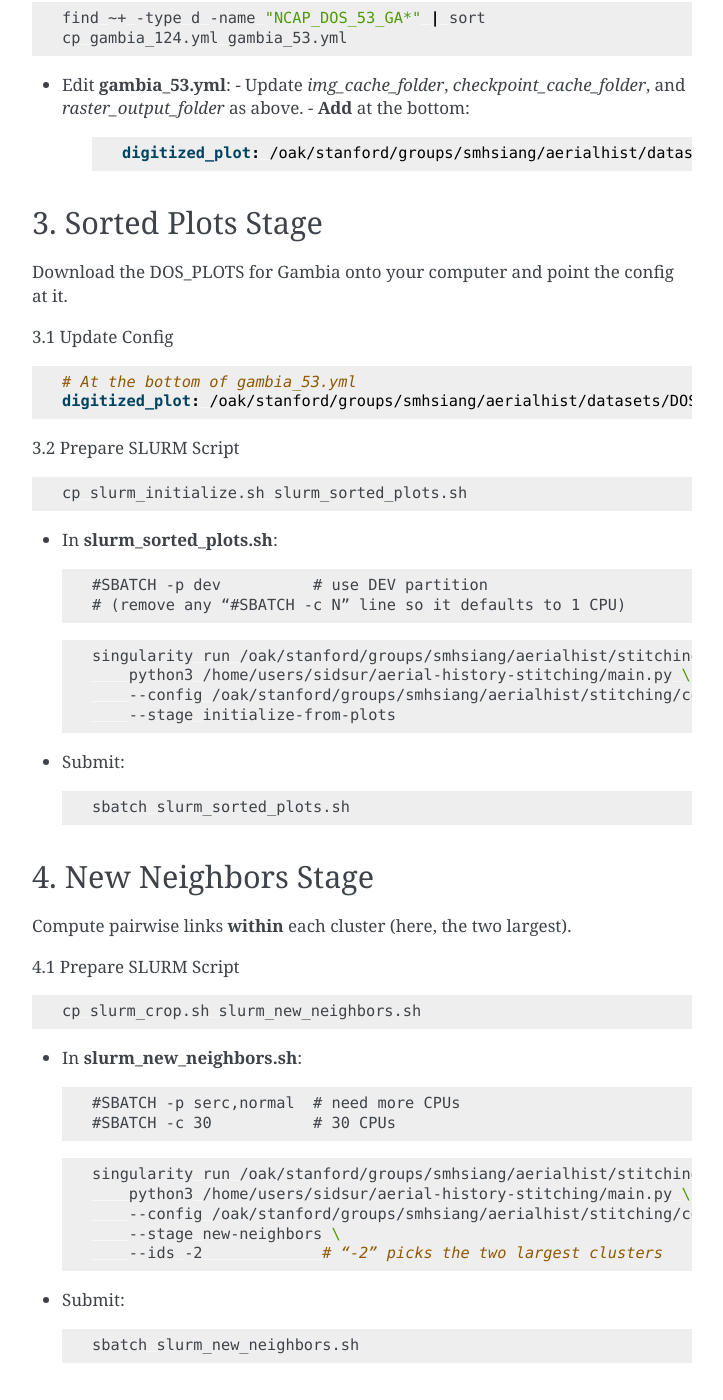
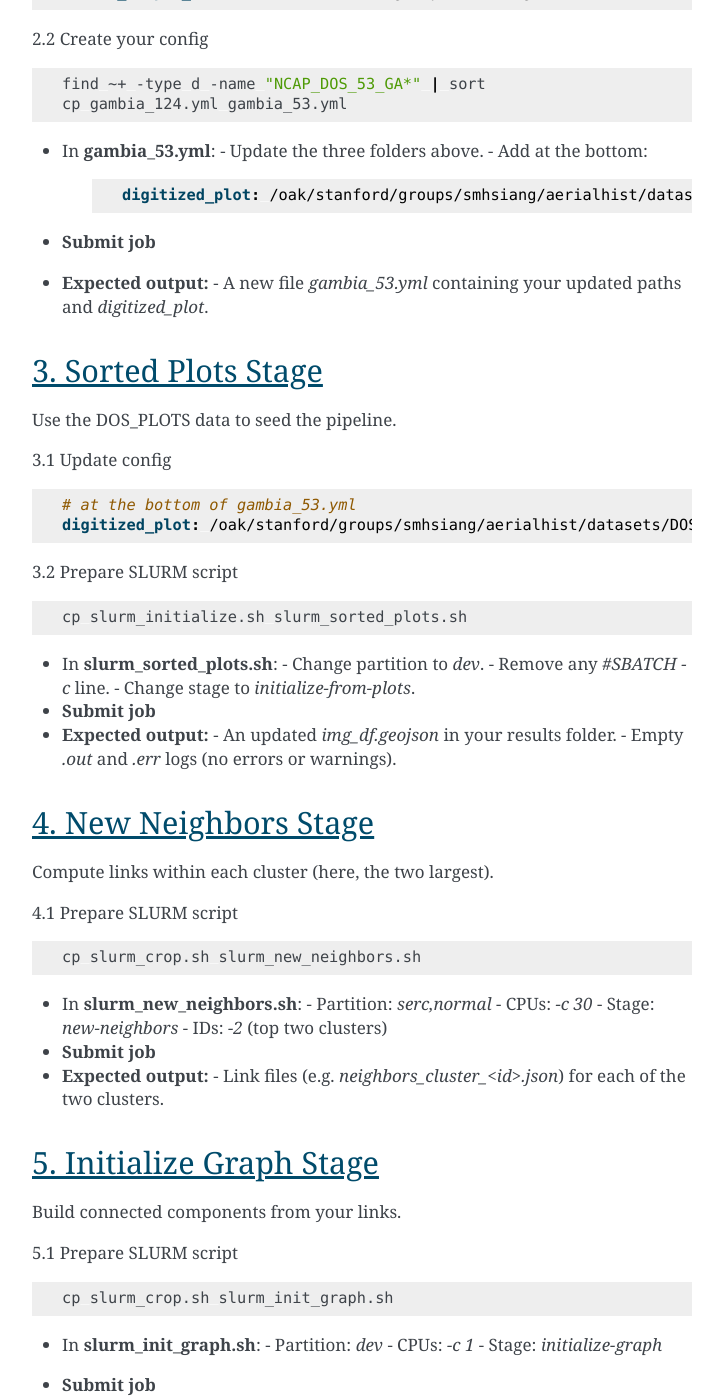
Before and after one commit to sidsuresh7/GPLTest, a Sphinx documentation site: the page built from docs/stages.rst, in a window 1280 px wide and 1400 px high, scrolled down 839 px. Shown: the whole window, without its empty margins (388-1111 px from the left). Built offline with Sphinx 7.4.7, drawn with Linux system fonts in a browser that asks for light colours; some of the changed text lies outside the part shown.

Commit message:
more refined

````diff
--- a/docs/stages.rst
+++ b/docs/stages.rst
@@ -1,4 +1,3 @@
-```rst
 .. contents::
    :local:
    :depth: 2
@@ -10,306 +9,229 @@ User Step By Step Guide
 1. Inspect the Dataset Spreadsheet
 ----------------------------------
 - Open the “DataSet” spreadsheet.
-- Understand that each row represents one ground survey (a plot of land the British government surveyed).
-- Note that the “Sorted plots” tab shows maps with the plane’s flight trajectory overlaid on each plot.
+- Each row is one ground survey (a British government plot).
+- The “Sorted plots” tab shows the flight trajectory over each plot.
 
 2. Create a Configuration File
 ------------------------------
-A configuration (YAML) file tells the pipeline:
-- Where to find the raw images.
-- Where to save intermediate caches and final outputs.
+A YAML file tells the pipeline:
+- Where to find raw images.
+- Where to save caches and final outputs.
 
 2.1 Example Paths
 
 .. code-block:: yaml
 
-   # Path to store downloaded/cached image features
    img_cache_folder: /scratch/groups/smhsiang/ahp/stitching/cache/Zambia/c82e/SURF
-
-   # Path to store intermediate checkpoints
    checkpoint_cache_folder: /oak/stanford/groups/smhsiang/aerialhist/stitching/results/Zambia/c82e
-
-   # Path to write the final stitched raster output
    raster_output_folder: /oak/stanford/groups/smhsiang/aerialhist/stitching/results/Zambia/c82e
 
-2.2 Create Your New Config
+2.2 Create your config
 
 .. code-block:: bash
 
    find ~+ -type d -name "NCAP_DOS_53_GA*" | sort
    cp gambia_124.yml gambia_53.yml
 
-- Edit **gambia_53.yml**:
-  - Update `img_cache_folder`, `checkpoint_cache_folder`, and `raster_output_folder` as above.
-  - **Add** at the bottom:
+- In **gambia_53.yml**:
+  - Update the three folders above.
+  - Add at the bottom:
 
     .. code-block:: yaml
 
        digitized_plot: /oak/stanford/groups/smhsiang/aerialhist/datasets/scan_lines/Gambia/Gambia_scan_lines.csv
 
+- **Submit job**
+
+- **Expected output:**
+  - A new file `gambia_53.yml` containing your updated paths and `digitized_plot`.
+
 3. Sorted Plots Stage
 ---------------------
-Download the DOS_PLOTS for Gambia onto your computer and point the config at it.
+Use the DOS_PLOTS data to seed the pipeline.
 
-3.1 Update Config
+3.1 Update config
 
 .. code-block:: yaml
 
-   # At the bottom of gambia_53.yml
+   # at the bottom of gambia_53.yml
    digitized_plot: /oak/stanford/groups/smhsiang/aerialhist/datasets/DOS_PLOTS/Gambia
 
-3.2 Prepare SLURM Script
+3.2 Prepare SLURM script
 
 .. code-block:: bash
 
    cp slurm_initialize.sh slurm_sorted_plots.sh
 
 - In **slurm_sorted_plots.sh**:
+  - Change partition to `dev`.
+  - Remove any `#SBATCH -c` line.
+  - Change stage to `initialize-from-plots`.
 
-  .. code-block:: text
+- **Submit job**
 
-     #SBATCH -p dev          # use DEV partition
-     # (remove any “#SBATCH -c N” line so it defaults to 1 CPU)
-
-  .. code-block:: bash
-
-     singularity run /oak/stanford/groups/smhsiang/aerialhist/stitching/containers/surf_ceres.sif \
-         python3 /home/users/sidsur/aerial-history-stitching/main.py \
-         --config /oak/stanford/groups/smhsiang/aerialhist/stitching/config/Gambia/gambia_53.yml \
-         --stage initialize-from-plots
-
-- Submit:
-
-  .. code-block:: bash
-
-     sbatch slurm_sorted_plots.sh
+- **Expected output:**
+  - An updated `img_df.geojson` in your results folder.
+  - Empty `.out` and `.err` logs (no errors or warnings).
 
 4. New Neighbors Stage
 ----------------------
-Compute pairwise links **within** each cluster (here, the two largest).
+Compute links within each cluster (here, the two largest).
 
-4.1 Prepare SLURM Script
+4.1 Prepare SLURM script
 
 .. code-block:: bash
 
    cp slurm_crop.sh slurm_new_neighbors.sh
 
 - In **slurm_new_neighbors.sh**:
+  - Partition: `serc,normal`
+  - CPUs: `-c 30`
+  - Stage: `new-neighbors`
+  - IDs: `-2`  (top two clusters)
 
-  .. code-block:: text
+- **Submit job**
 
-     #SBATCH -p serc,normal  # need more CPUs
-     #SBATCH -c 30           # 30 CPUs
-
-  .. code-block:: bash
-
-     singularity run /oak/stanford/groups/smhsiang/aerialhist/stitching/containers/surf_ceres.sif \
-         python3 /home/users/sidsur/aerial-history-stitching/main.py \
-         --config /oak/stanford/groups/smhsiang/aerialhist/stitching/config/Gambia/gambia_53.yml \
-         --stage new-neighbors \
-         --ids -2             # “-2” picks the two largest clusters
-
-- Submit:
-
-  .. code-block:: bash
-
-     sbatch slurm_new_neighbors.sh
+- **Expected output:**
+  - Link files (e.g. `neighbors_cluster_<id>.json`) for each of the two clusters.
 
 5. Initialize Graph Stage
 --------------------------
-Use the computed links to create connected components.
+Build connected components from your links.
 
-5.1 Prepare SLURM Script
+5.1 Prepare SLURM script
 
 .. code-block:: bash
 
    cp slurm_crop.sh slurm_init_graph.sh
 
 - In **slurm_init_graph.sh**:
+  - Partition: `dev`
+  - CPUs: `-c 1`
+  - Stage: `initialize-graph`
 
-  .. code-block:: text
+- **Submit job**
 
-     #SBATCH -p dev         # lightweight—DEV partition
-     #SBATCH -c 1           # 1 CPU
-
-  .. code-block:: bash
-
-     singularity run /oak/stanford/groups/smhsiang/aerialhist/stitching/containers/surf_ceres.sif \
-         python3 /home/users/sidsur/aerial-history-stitching/main.py \
-         --config /oak/stanford/groups/smhsiang/aerialhist/stitching/config/Gambia/gambia_53.yml \
-         --stage initialize-graph
-
-- Submit:
-
-  .. code-block:: bash
-
-     sbatch slurm_init_graph.sh
+- **Expected output:**
+  - `img_df.geojson` updated with:
+    - `cluster_id` for each image (≥ 0 or –1)
+    - `global_trans` and `geometry` fields
 
 6. Optimize Links Stage
--------------------------
-Collect and cache links for joint optimization (here cluster 0).
+-----------------------
+Gather and cache links for joint optimization (cluster 0).
 
-6.1 Prepare SLURM Script
+6.1 Prepare SLURM script
 
 .. code-block:: bash
 
    cp slurm_init_graph.sh slurm_opt_links.sh
 
 - In **slurm_opt_links.sh**:
+  - Partition: `dev`
+  - CPUs: `-c 1`
+  - Stage: `optimize-links`
+  - IDs: `0`  (or `--topn 1`)
 
-  .. code-block:: text
+- **Submit job**
 
-     #SBATCH -p dev
-     #SBATCH -c 1
-
-  .. code-block:: bash
-
-     singularity run /oak/stanford/groups/smhsiang/aerialhist/stitching/containers/surf_ceres.sif \
-         python3 /home/users/sidsur/aerial-history-stitching/main.py \
-         --config /oak/stanford/groups/smhsiang/aerialhist/stitching/config/Gambia/gambia_53.yml \
-         --stage optimize-links \
-         --ids 0              # or “--topn 1” for largest cluster
-
-- Submit:
-
-  .. code-block:: bash
-
-     sbatch slurm_opt_links.sh
+- **Expected output:**
+  - A cache file like `optimize_links_cluster_0.pickle` in your results folder.
 
 7. Ceres-Opt Stage
---------------------
-Run joint optimization of camera positions.
+------------------
+Run the joint optimization.
 
-7.1 Prepare SLURM Script
+7.1 Prepare SLURM script
 
 .. code-block:: bash
 
    cp slurm_opt_links.sh slurm_ceres_opt.sh
 
 - In **slurm_ceres_opt.sh**:
+  - Partition: `serc,normal`
+  - CPUs: `-c 30`
+  - Stage: `ceres-opt`
+  - IDs: `0`
 
-  .. code-block:: text
+- **Submit job**
 
-     #SBATCH -p serc,normal
-     #SBATCH -c 30
-
-  .. code-block:: bash
-
-     singularity run /oak/stanford/groups/smhsiang/aerialhist/stitching/containers/surf_ceres.sif \
-         python3 /home/users/sidsur/aerial-history-stitching/main.py \
-         --config /oak/stanford/groups/smhsiang/aerialhist/stitching/config/Gambia/gambia_53.yml \
-         --stage ceres-opt \
-         --ids 0
-
-- Submit:
-
-  .. code-block:: bash
-
-     sbatch slurm_ceres_opt.sh
+- **Expected output:**
+  - Optimized parameters file, e.g. `ceres_opt_results_cluster_0.json`.
 
 8. Generate GeoTIFF Stage
---------------------------
-Build a quick mosaic to inspect.
+-------------------------
+Create a quick preview mosaic.
 
-8.1 Prepare SLURM Script
+8.1 Prepare SLURM script
 
 .. code-block:: bash
 
    cp slurm_ceres_opt.sh slurm_geotiff.sh
 
 - In **slurm_geotiff.sh**:
+  - Partition: `serc,normal`
+  - CPUs: `-c 30`
+  - Stage: `generate-geotiff`
+  - `--output-gsd 10`  (10 m/pixel)
 
-  .. code-block:: text
+- **Submit job**
 
-     #SBATCH -p serc,normal
-     #SBATCH -c 30
-
-  .. code-block:: bash
-
-     singularity run /oak/stanford/groups/smhsiang/aerialhist/stitching/containers/surf_ceres.sif \
-         python3 /home/users/sidsur/aerial-history-stitching/main.py \
-         --config /oak/stanford/groups/smhsiang/aerialhist/stitching/config/Gambia/gambia_53.yml \
-         --stage generate-geotiff \
-         --output-gsd 10      # 10 m/pixel for quick preview
-
-- Submit:
-
-  .. code-block:: bash
-
-     sbatch slurm_geotiff.sh
+- **Expected output:**
+  - A preview GeoTIFF (e.g. `mosaic_10m.tif`) in your results folder.
 
 9. Constrained Optimization Stage
-----------------------------------
+---------------------------------
 Refine with ground control points (GCP).
 
-9.1 Update Config
+9.1 Update config
 
 .. code-block:: yaml
 
-   # At bottom of gambia_53.yml
+   # at the bottom of gambia_53.yml
    gcp_file: /path/to/Gambia/Gambia_gcp_points.csv
 
-9.2 Prepare SLURM Script
+9.2 Prepare SLURM script
 
 .. code-block:: bash
 
    cp slurm_geotiff.sh slurm_constrained_opt.sh
 
 - In **slurm_constrained_opt.sh**:
+  - Partition: `serc,normal`
+  - CPUs: `-c 30`
+  - Stage: `constrained-opt`
+  - IDs: `0`
 
-  .. code-block:: text
+- **Submit job**
 
-     #SBATCH -p serc,normal
-     #SBATCH -c 30
-
-  .. code-block:: bash
-
-     singularity run /oak/stanford/groups/smhsiang/aerialhist/stitching/containers/surf_ceres.sif \
-         python3 /home/users/sidsur/aerial-history-stitching/main.py \
-         --config /oak/stanford/groups/smhsiang/aerialhist/stitching/config/Gambia/gambia_53.yml \
-         --stage constrained-opt \
-         --ids 0
-
-- Submit:
-
-  .. code-block:: bash
-
-     sbatch slurm_constrained_opt.sh
+- **Expected output:**
+  - A new optimized parameters file with GCPs applied, e.g. `ceres_opt_gcp_cluster_0.json`.
 
 10. High-Resolution Mosaic Generation
 -------------------------------------
-Produce the final, fine-scale raster (1 m/pixel).
+Produce the final 1 m/pixel mosaic.
 
-10.1 Prepare SLURM Script
+10.1 Prepare SLURM script
 
 .. code-block:: bash
 
    cp slurm_constrained_opt.sh slurm_final_geotiff.sh
 
 - In **slurm_final_geotiff.sh**:
+  - Partition: `serc,normal`
+  - CPUs: `-c 30`
+  - Stage: `generate-geotiff`
+  - `--output-gsd 1`  (1 m/pixel)
 
-  .. code-block:: text
+- **Submit job**
 
-     #SBATCH -p serc,normal
-     #SBATCH -c 30
-
-  .. code-block:: bash
-
-     singularity run /oak/stanford/groups/smhsiang/aerialhist/stitching/containers/surf_ceres.sif \
-         python3 /home/users/sidsur/aerial-history-stitching/main.py \
-         --config /oak/stanford/groups/smhsiang/aerialhist/stitching/config/Gambia/gambia_53.yml \
-         --stage generate-geotiff \
-         --output-gsd 1       # 1 m/pixel high-res
-
-- Submit:
-
-  .. code-block:: bash
-
-     sbatch slurm_final_geotiff.sh
+- **Expected output:**
+  - High-resolution GeoTIFF `mosaic_1m.tif` in your results folder.
 
 11. Inspect Final Mosaic in Jupyter
 -----------------------------------
-Open your notebook and plot the new GeoTIFF:
+Open your notebook and plot the 1 m raster:
 
 .. code-block:: python
 
@@ -321,4 +243,3 @@ Open your notebook and plot the new GeoTIFF:
        ax.imshow(src.read(1))
        ax.set_title('Gambia Mosaic @ 1 m/pixel')
        plt.show()
-```
````
